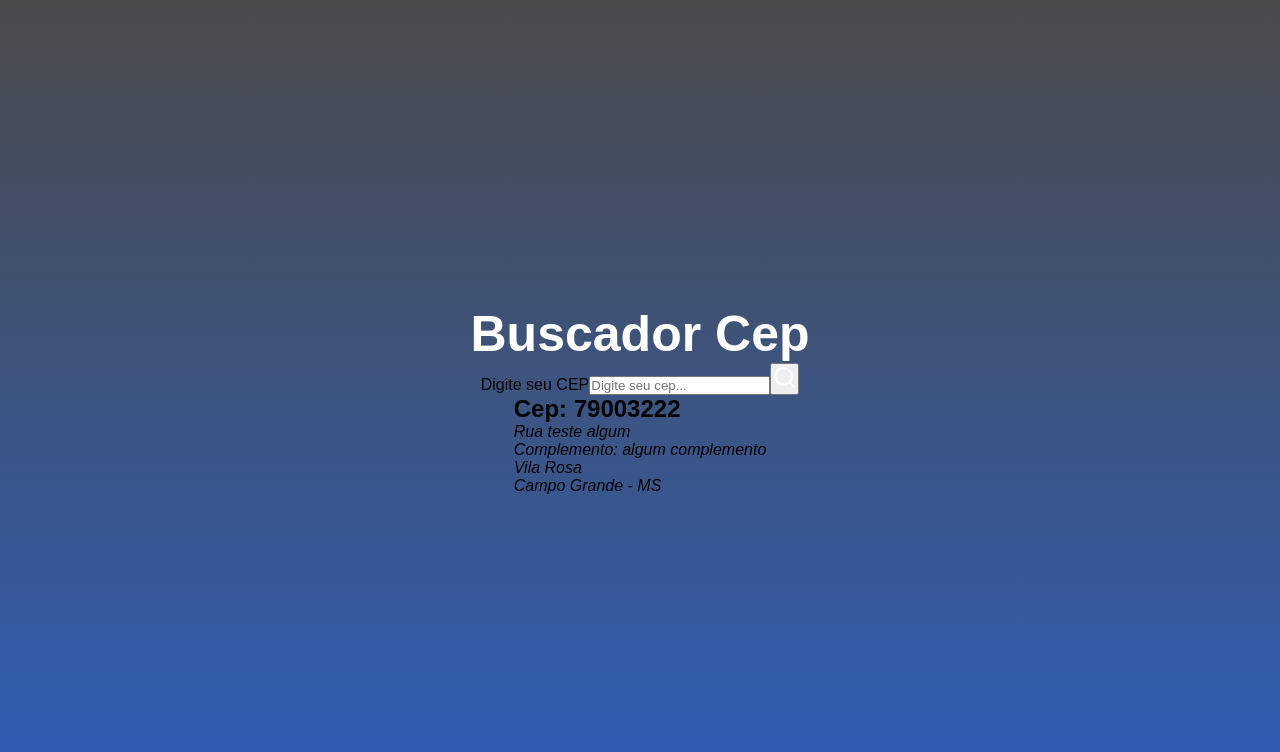
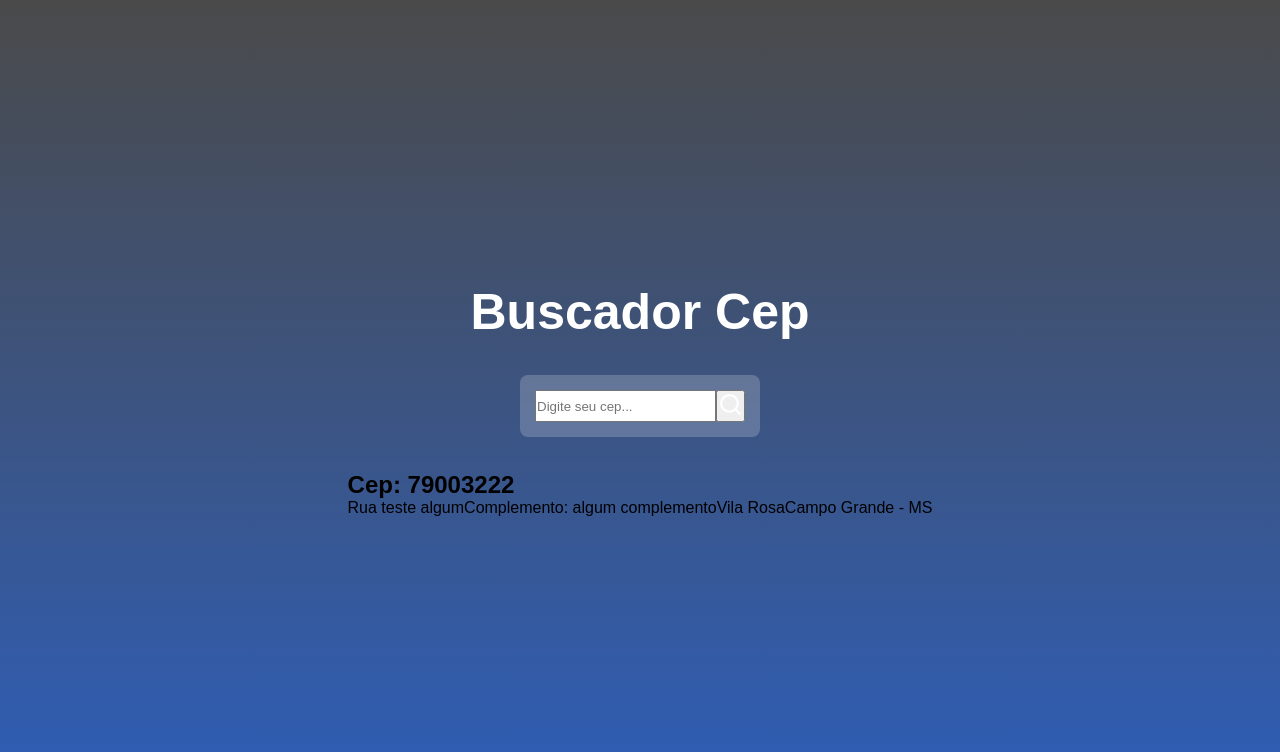
Before and after one commit to denneraladim/buscador-cep, a React (Vite) app: page / in a window 1280 px wide. Shown: the top 752 px of the page. Built offline with nearby package versions, Linux system fonts and the light colour scheme.

Commit message:
Atualizado

```diff
--- a/src/components/BuscadorCep.jsx
+++ b/src/components/BuscadorCep.jsx
@@ -1,38 +1,42 @@
+
+
 // Imports
+
 import styles from "./BuscadorCep.module.css";
-import { FiSearch } from "react-icons/fi";
+
+// Bibliotecas
+
+import {FiSearch} from 'react-icons/fi';
+
 
 const BuscadorCep = () => {
-  return (
+    return(
         <>
-
         <section className={styles.container}>
         <h1 className={styles.title}>Buscador Cep</h1>
-        <form className={styles.containerInput}>
-          <label htmlFor="cepInput" className="sr-only">
-            Digite seu CEP
-          </label>
+
+        <div className={styles.containerInput}>
             <input
-            id="cepInput"
-            type="search"
+             type="text"
              placeholder="Digite seu cep..."
               />
+
               <button className={styles.buttonSearch}>
-            <FiSearch size={25} color="#FFF" />
+                <FiSearch size={25} color="#FFF"/>
               </button>
-        </form>
+        </div>
         <main className={styles.main}>
             <h2>Cep: 79003222</h2>
-          <address>
-            <p>Rua teste algum</p>
-            <p>Complemento: algum complemento</p>
-            <p>Vila Rosa</p>
-            <p>Campo Grande - MS</p>
-          </address>
+
+            <span>Rua teste algum</span>
+            <span>Complemento: algum complemento</span>
+            <span>Vila Rosa</span>
+            <span>Campo Grande - MS</span>
         </main>
     </section>
         </>
-  );
-};
+    )
+
+}
 
 export default BuscadorCep;
--- a/src/components/BuscadorCep.module.css
+++ b/src/components/BuscadorCep.module.css
@@ -24,3 +24,13 @@
     }
 
 }
+
+.containerInput{
+    background-color: rgba(255, 255, 255, 0.2);
+    padding: 15px;
+    margin: 34px 0;
+    display: flex;
+    border-radius: 8px;
+}
+
+.containerInput input{}
```
Lines whose indentation alone changed are shown as unchanged.
